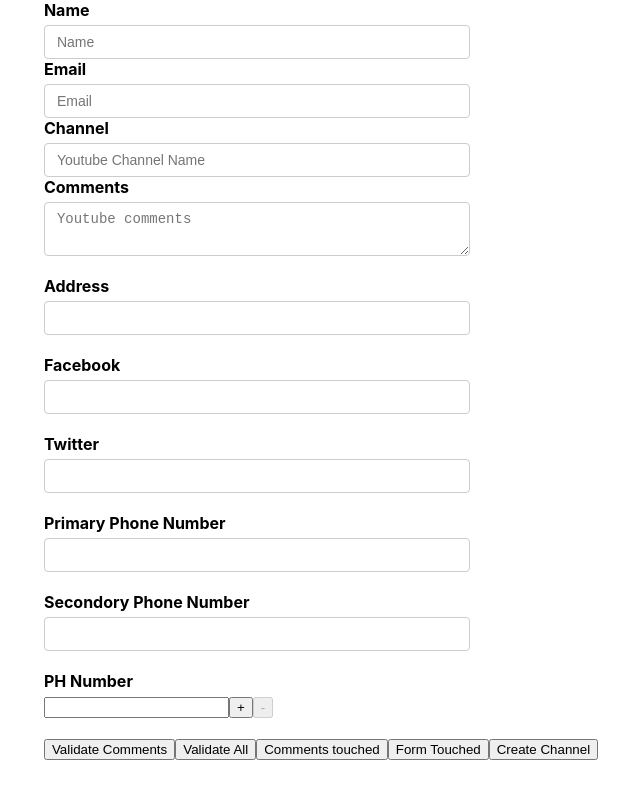
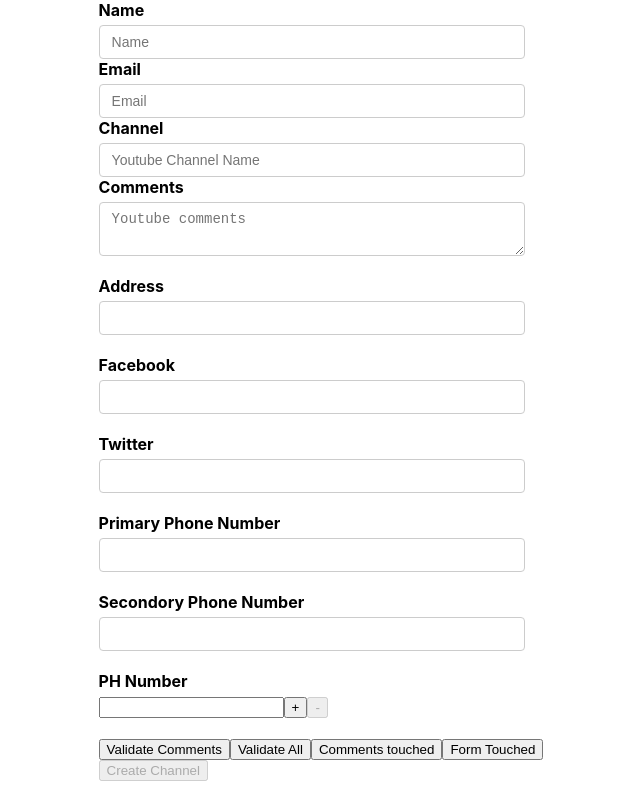
Before and after one commit to ravikirana32/React-formik, a React (Create React App) app: page / in a window 1280 px wide. Shown: the whole page, without its empty margins (319-959 px from the left). Built offline with nearby package versions, Linux system fonts and the light colour scheme.

Commit message:
Disabling Submit p1

```diff
--- a/src/Components/YoutubeForm.js
+++ b/src/Components/YoutubeForm.js
@@ -59,7 +59,7 @@ const YoutubeForm=()=> {
                 onSubmit={onSubmit}
                 //validateOnBlur={false} //stops the validation check on Blur of any field
                 //validateOnChange={false}  //stops the validation check on Change of any field
-                //validateOnMount={false}  //stops the validation check on Field mount
+               // validateOnMount={true}  //starts the validation check on Field mount(when component loads)
             >
                 {
                     formik=>{
@@ -174,7 +174,7 @@ const YoutubeForm=()=> {
                                     channel:true,
                                     comments:true
                                 })}}>Form Touched</button>
-                                <button type="submit">Create Channel</button>
+                                <button type="submit" style={{display:'block'}} disabled={!(formik.isValid && formik.dirty)}>Create Channel</button>
                             </Form>
 
                         )
```
